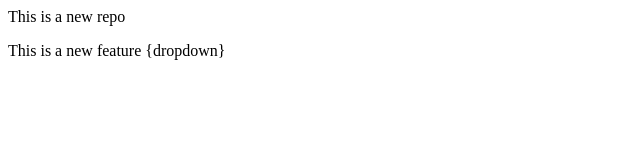
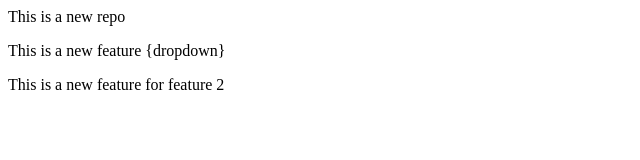
Before and after one commit to OmarSherief-tech/localrepo, a plain HTML site: page index.html in a window 1280 px wide. Shown: the whole page, without its empty margins (0-640 px from the left). Drawn offline with Linux system fonts and the light colour scheme.

Commit message:
Added new feature 2

```diff
--- a/index.html
+++ b/index.html
@@ -1,2 +1,6 @@
 <p>This is a new repo</p>
 <p>This is a new feature {dropdown}</p>
+
+
+
+<p>This is a new feature for feature 2 </p>
```
